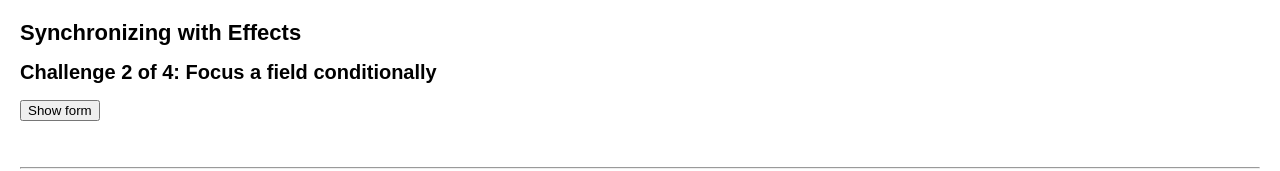
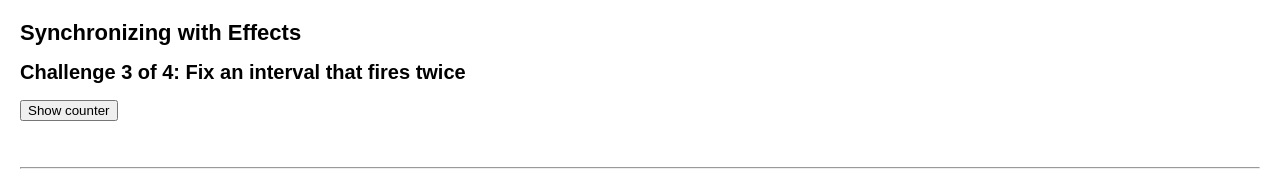
Before and after one commit to VladimirovMario/Sandbox, a React (Create React App) app in the folder 01. React documentation/02. Learn React/04. Escape Hatches/: page / in a window 1280 px wide. Shown: the top 171 px of the page. Built offline with nearby package versions, Linux system fonts and the light colour scheme.

Commit message:
Fix an interval that fires twice

```diff
--- /dev/null
+++ b/01. React documentation/02. Learn React/04. Escape Hatches/src/components/SynchronizingWithEffects/FixAnIntervalThatFiresTwice/FixAnIntervalThatFiresTwice.js
@@ -0,0 +1,40 @@
+import { useEffect, useState } from 'react';
+
+export default function FixAnIntervalThatFiresTwice() {
+  return (
+    <>
+      <h2>Challenge 3 of 4: Fix an interval that fires twice</h2>
+      <Form />
+    </>
+  );
+}
+
+function Counter() {
+  const [count, setCount] = useState(0);
+
+  useEffect(() => {
+    function onTick() {
+      setCount((c) => c + 1);
+    }
+
+    const intervalId = setInterval(onTick, 1000);
+
+    return () => clearInterval(intervalId);
+  }, []);
+
+  return <h1>{count}</h1>;
+}
+
+function Form() {
+  const [show, setShow] = useState(false);
+  return (
+    <>
+      <button onClick={() => setShow(!show)}>
+        {show ? 'Hide' : 'Show'} counter
+      </button>
+      <br />
+      <hr />
+      {show && <Counter />}
+    </>
+  );
+}
--- a/01. React documentation/02. Learn React/04. Escape Hatches/src/components/SynchronizingWithEffects/SynchronizingWithEffects.js
+++ b/01. React documentation/02. Learn React/04. Escape Hatches/src/components/SynchronizingWithEffects/SynchronizingWithEffects.js
@@ -1,4 +1,5 @@
-import FocusAFieldConditionally from './FocusAFieldConditionally/FocusAFieldConditionally';
+import FixAnIntervalThatFiresTwice from './FixAnIntervalThatFiresTwice/FixAnIntervalThatFiresTwice';
+// import FocusAFieldConditionally from './FocusAFieldConditionally/FocusAFieldConditionally';
 // import FocusAFieldOnMount from './FocusAFieldOnMount/FocusAFieldOnMount';
 // import PuttingItAllTogether from './PuttingItAllTogether/PuttingItAllTogether';
 // import FixingRaceConditionsInReactWithUseEffect from './FixingRaceConditionsInReactWithUseEffect/FixingRaceConditionsInReactWithUseEffect';
@@ -10,7 +11,8 @@ export default function SynchronizingWithEffects() {
   return (
     <>
       <h1>Synchronizing with Effects</h1>
-      <FocusAFieldConditionally />
+      <FixAnIntervalThatFiresTwice />
+      {/* <FocusAFieldConditionally /> */}
       {/* <FocusAFieldOnMount /> */}
       {/* <PuttingItAllTogether /> */}
       {/* <FixingRaceConditionsInReactWithUseEffect /> */}
```
